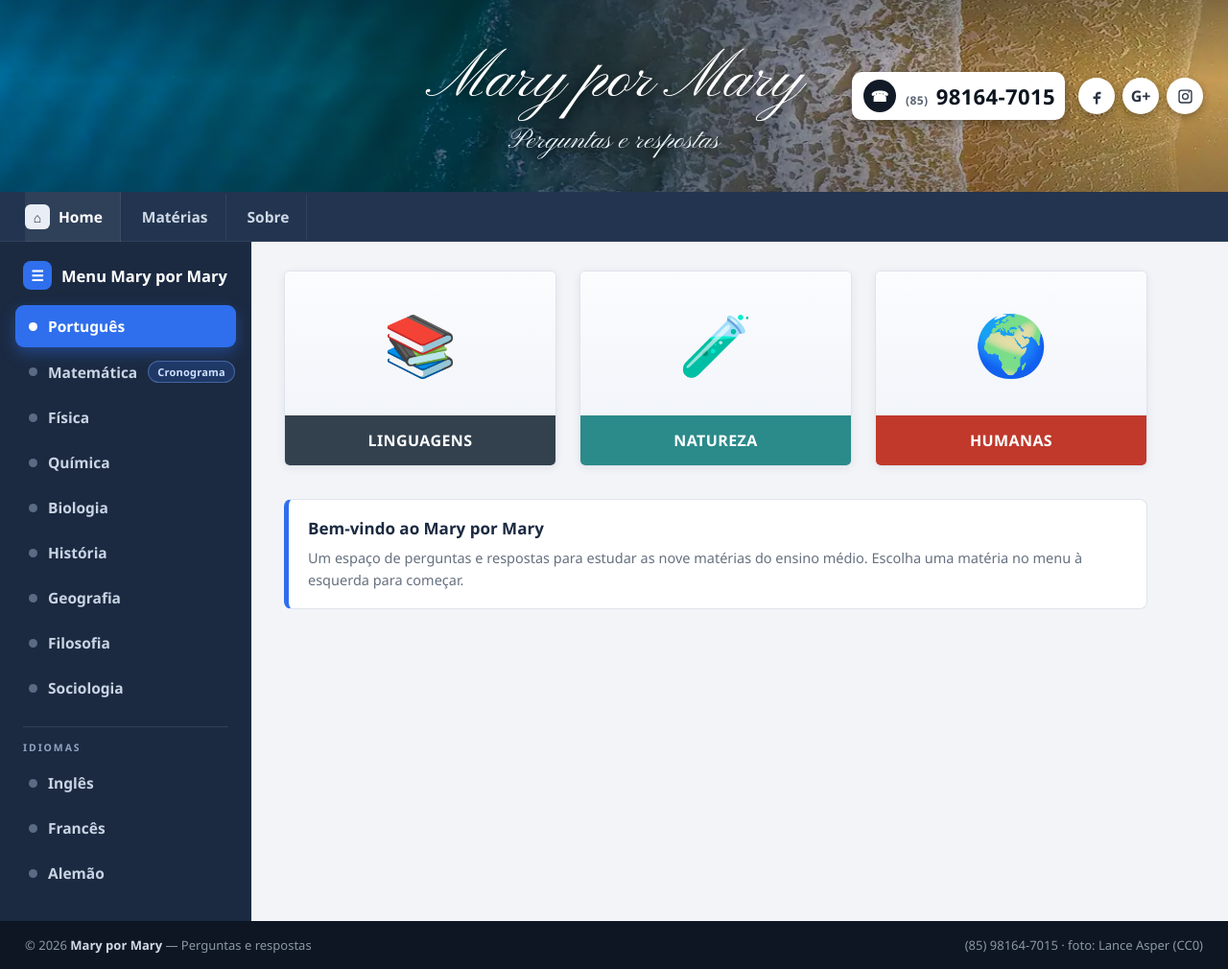
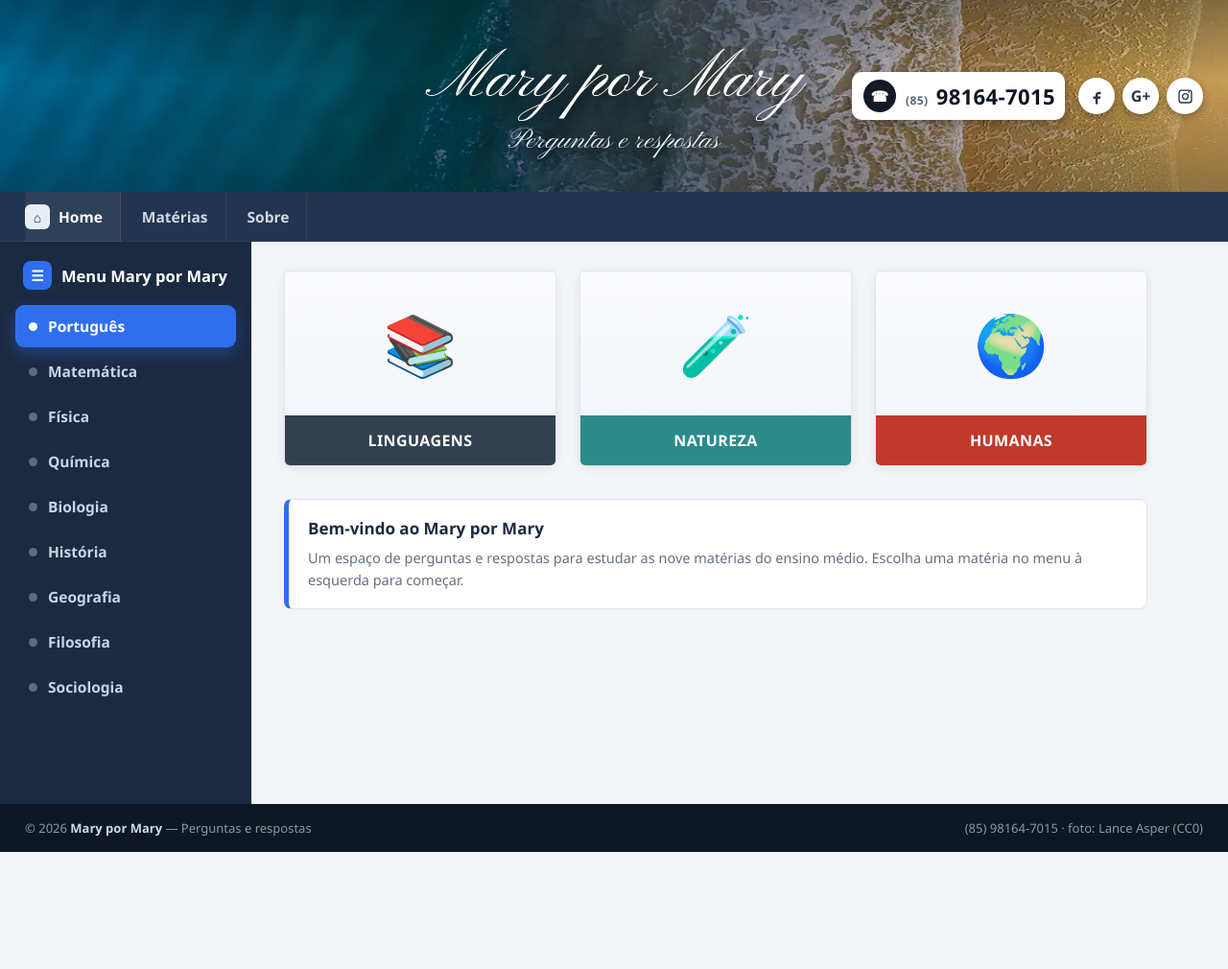
Before and after one commit to jmarysystems/mary-por-mary, a plain HTML site: page index.html in a window 1280 px wide. Shown: the whole page at 96% size. After the commit the page ends 888 px from the top, so only its background shows below. Drawn offline with Linux system fonts and the light colour scheme.

Commit message:
revert: menu volta ao estado anterior

```diff
--- a/index.html
+++ b/index.html
@@ -172,17 +172,6 @@
   .painel-note p{margin:0; color:var(--muted); font-size:14.5px; line-height:1.6}
 
 
-  .menu-sub{
-    margin:18px 8px 8px; padding-top:14px; font-size:10.5px; font-weight:700;
-    letter-spacing:.18em; text-transform:uppercase; color:#8ea3c0;
-    border-top:1px solid rgba(255,255,255,.10);
-  }
-  .menu-list a .crono-tag{
-    margin-left:auto; font-size:11px; font-weight:700; letter-spacing:.02em;
-    background:rgba(47,111,237,.22); color:#cfe0ff; border:1px solid rgba(122,170,255,.4);
-    border-radius:999px; padding:3px 9px; transition:.14s; white-space:nowrap;
-  }
-  .menu-list a:hover .crono-tag{background:var(--blue); color:#fff; border-color:var(--blue)}
 
   .crono-panel{
     background:#fff; border:1px solid var(--line); border-radius:14px;
@@ -276,7 +265,7 @@
     <div class="menu-title"><span class="badge">&#9776;</span> Menu Mary por Mary</div>
     <div class="menu-list" id="materias">
       <a href="#" class="active"><span class="dot"></span> Português</a>
-      <a href="#" class="materia" data-materia="matematica"><span class="dot"></span> Matemática<span class="crono-tag" data-crono="1">Cronograma</span></a>
+      <a href="#" data-materia="matematica"><span class="dot"></span> Matemática</a>
       <a href="#"><span class="dot"></span> Física</a>
       <a href="#"><span class="dot"></span> Química</a>
       <a href="#"><span class="dot"></span> Biologia</a>
@@ -284,13 +273,6 @@
       <a href="#"><span class="dot"></span> Geografia</a>
       <a href="#"><span class="dot"></span> Filosofia</a>
       <a href="#"><span class="dot"></span> Sociologia</a>
-    </div>
-
-    <div class="menu-sub">Idiomas</div>
-    <div class="menu-list" id="idiomas">
-      <a href="#"><span class="dot"></span> Inglês</a>
-      <a href="#"><span class="dot"></span> Francês</a>
-      <a href="#"><span class="dot"></span> Alemão</a>
     </div>
   </aside>
 
@@ -382,8 +364,8 @@
     cards.hidden = false;
   }
 
-  var tag = document.querySelector('[data-crono]');
-  if (tag) tag.addEventListener('click', abrirCrono);
+  var matematica = document.querySelector('[data-materia="matematica"]');
+  if (matematica) matematica.addEventListener('click', abrirCrono);
   document.getElementById('voltar-crono').addEventListener('click', fecharCrono);
 })();
 </script>
```
